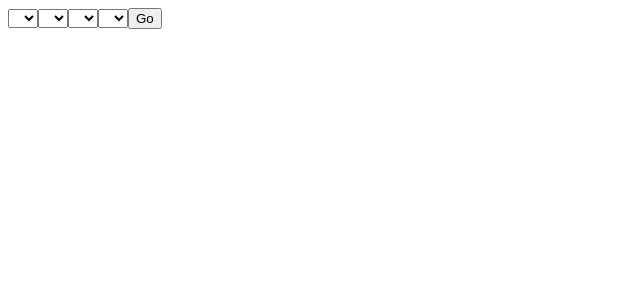
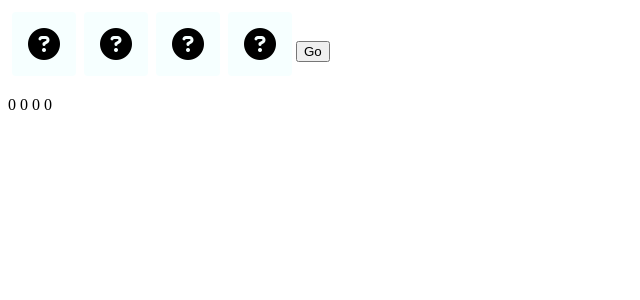
Before and after one commit to MarkDanforth/code-breaker, an Angular app: page / in a window 1280 px wide. Shown: the top 300 px of the page, without its empty margins (0-640 px from the left). Built offline with nearby package versions, Linux system fonts and the light colour scheme.

Commit message:
Added a custom picker

```diff
--- a/src/app/components/play-field/play-field.component.html
+++ b/src/app/components/play-field/play-field.component.html
@@ -1,40 +1,9 @@
 <div>
-  <select [(ngModel)]="guess[0]">
-    <option value="0">*</option>
-    <option value="1">1</option>
-    <option value="2">2</option>
-    <option value="3">3</option>
-    <option value="4">4</option>
-    <option value="5">5</option>
-    <option value="6">6</option>
-  </select>
-  <select [(ngModel)]="guess[1]">
-    <option value="0">*</option>
-    <option value="1">1</option>
-    <option value="2">2</option>
-    <option value="3">3</option>
-    <option value="4">4</option>
-    <option value="5">5</option>
-    <option value="6">6</option>
-  </select>
-  <select [(ngModel)]="guess[2]">
-    <option value="0">*</option>
-    <option value="1">1</option>
-    <option value="2">2</option>
-    <option value="3">3</option>
-    <option value="4">4</option>
-    <option value="5">5</option>
-    <option value="6">6</option>
-  </select>
-  <select [(ngModel)]="guess[3]">
-    <option value="0">*</option>
-    <option value="1">1</option>
-    <option value="2">2</option>
-    <option value="3">3</option>
-    <option value="4">4</option>
-    <option value="5">5</option>
-    <option value="6">6</option>
-  </select>
+  <app-fruit-picker [(selectedValue)]="guess[0]"></app-fruit-picker>
+  <app-fruit-picker [(selectedValue)]="guess[1]"></app-fruit-picker>
+  <app-fruit-picker [(selectedValue)]="guess[2]"></app-fruit-picker>
+  <app-fruit-picker [(selectedValue)]="guess[3]"></app-fruit-picker>
+
   <button (click)="makeGuess()">Go</button>
   <p *ngIf="error">{{ error }}</p>
 </div>
--- a/src/app/components/play-field/play-field.component.ts
+++ b/src/app/components/play-field/play-field.component.ts
@@ -17,7 +17,7 @@ export class PlayFieldComponent implements OnInit {
 
   ngOnInit() {
     this.game = this.mastermindService.newGame();
-    this.guess = new Array(this.game.numSlots);
+    this.guess = new Array(this.game.numSlots).fill(0);
   }
 
   public makeGuess() {
--- a/src/app/shared/control/fruit-picker/fruit-picker.component.css
+++ b/src/app/shared/control/fruit-picker/fruit-picker.component.css
@@ -0,0 +1,38 @@
+:host {
+    display: inline-block;
+}
+
+.fruit {
+    display: block;
+    width: 64px;
+    height: 64px;
+    text-align: center;
+    background-color: #f6ffff;
+    margin: 4px;
+    border-radius: 4px;
+}
+
+.select-a-fruit {
+    position: relative;
+}
+
+ul {
+    width: 64px;
+    padding: 0;
+    position: absolute;
+}
+
+li {
+    display: block;
+    width: 64px;
+    height: 64px;
+    text-align: center;
+    background-color: #f6ffff;
+    margin: 4px;
+    border-radius: 4px;
+}
+
+    li, .fruit i {
+        line-height: 64px;
+        font-size: 32px;
+    }
--- a/src/app/shared/control/fruit-picker/fruit-picker.component.html
+++ b/src/app/shared/control/fruit-picker/fruit-picker.component.html
@@ -1,14 +1,14 @@
-<div class="picked-fruit">
-  1
+<div class="picked-fruit fruit" (click)="showPicker()">
+  <i class="fa {{ glyphs[selectedValue] }}" aria-hidden="true"></i>
 </div>
 
-<div class="select-a-fruit">
+<div class="select-a-fruit" *ngIf="pickerIsVisible">
   <ul>
-    <li>1</li>
-    <li>2</li>
-    <li>3</li>
-    <li>4</li>
-    <li>5</li>
-    <li>6</li>
+    <li class="fruit" (click)="pickFruit(1)"><i class="fa {{ glyphs[1] }}" aria-hidden="true"></i></li>
+    <li class="fruit" (click)="pickFruit(2)"><i class="fa {{ glyphs[2] }}" aria-hidden="true"></i></li>
+    <li class="fruit" (click)="pickFruit(3)"><i class="fa {{ glyphs[3] }}" aria-hidden="true"></i></li>
+    <li class="fruit" (click)="pickFruit(4)"><i class="fa {{ glyphs[4] }}" aria-hidden="true"></i></li>
+    <li class="fruit" (click)="pickFruit(5)"><i class="fa {{ glyphs[5] }}" aria-hidden="true"></i></li>
+    <li class="fruit" (click)="pickFruit(6)"><i class="fa {{ glyphs[6] }}" aria-hidden="true"></i></li>
   </ul>
 </div>
--- a/src/app/shared/control/fruit-picker/fruit-picker.component.ts
+++ b/src/app/shared/control/fruit-picker/fruit-picker.component.ts
@@ -1,4 +1,4 @@
-import { Component, OnInit } from '@angular/core';
+import { Component, OnInit, Input, Output, EventEmitter } from '@angular/core';
 
 @Component({
   selector: 'app-fruit-picker',
@@ -7,9 +7,34 @@ import { Component, OnInit } from '@angular/core';
 })
 export class FruitPickerComponent implements OnInit {
 
+  @Input() selectedValue: number = 0;
+
+  @Output() selectedValueChange = new EventEmitter<number>();
+
+  public glyphs: Array<string>;
+  private pickerIsVisible: boolean = false;
+
   constructor() { }
 
   ngOnInit() {
+    this.glyphs = [
+      "fa-question-circle",
+      "fa-bug",
+      "fa-leaf",
+      "fa-paw",
+      "fa-tree",
+      "fa-star",
+      "fa-snowflake-o"
+    ];
   }
 
+  pickFruit(value: number) {
+    this.selectedValue = value;
+    this.pickerIsVisible = false;
+    this.selectedValueChange.emit(this.selectedValue);
+  }
+
+  showPicker() {
+    this.pickerIsVisible = true;
+  }
 }
```
